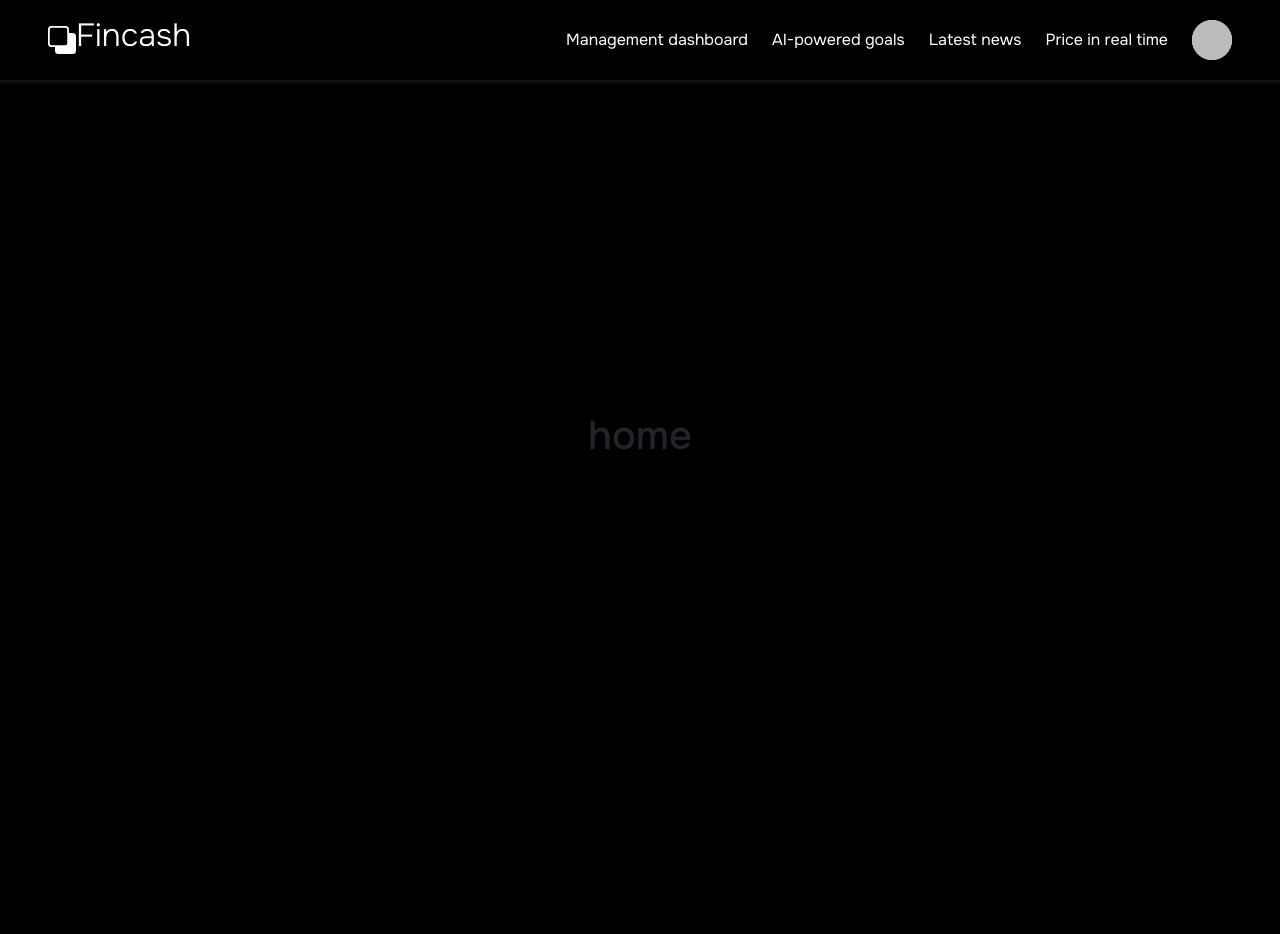
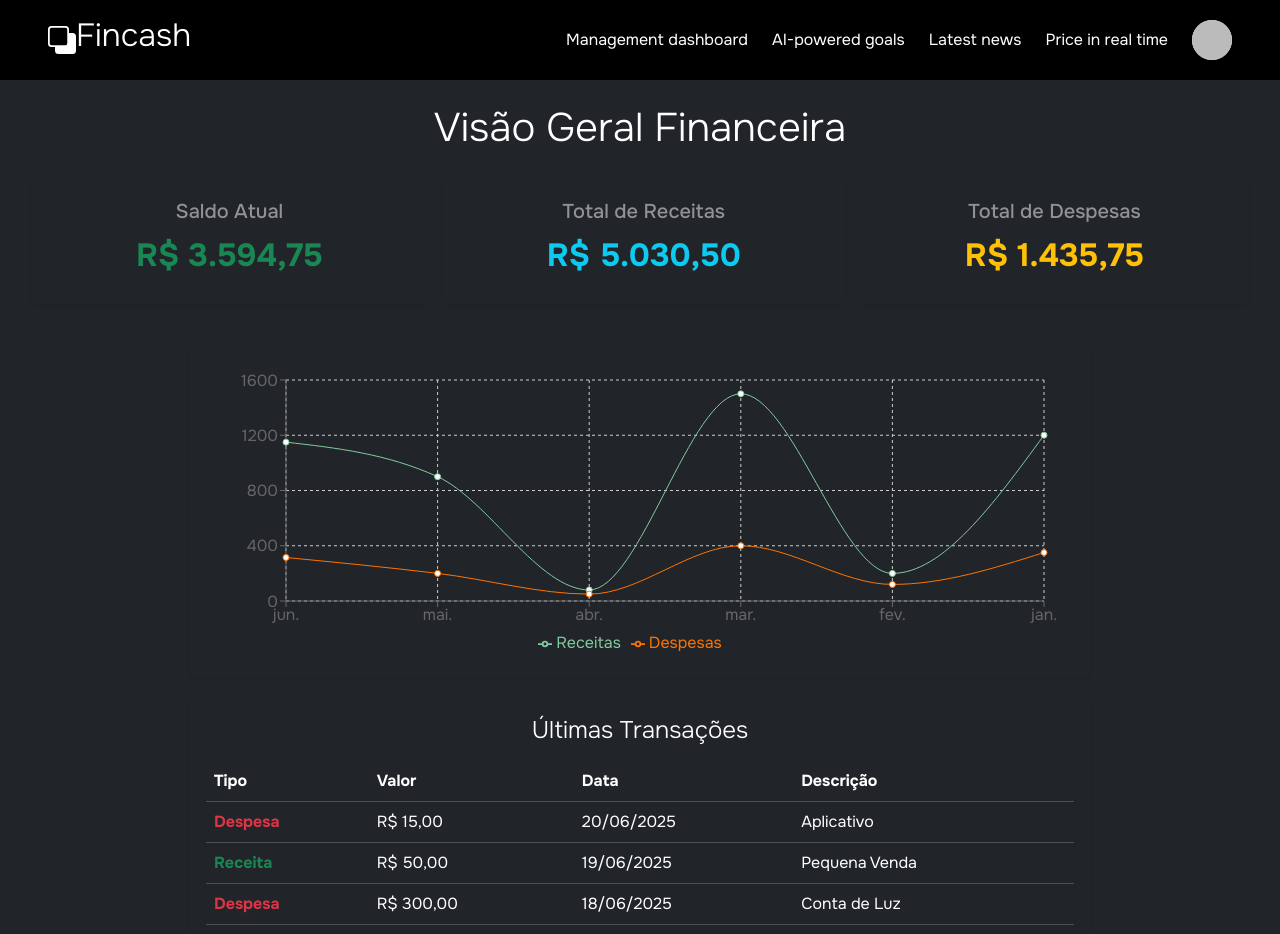
Before and after one commit to NEW-FINCASH/New-Fincash-Frontend, a React (Vite) app: page /home in a window 1280 px wide. Shown: the top 934 px of the page. Before the commit the page ends 800 px from the top, so only its background shows below. Built offline with nearby package versions, Linux system fonts and the light colour scheme; no server answers; sample sign-in values are in the browser's storage.

Commit message:
style: implement financial dashboard with current balance, transaction table, and chart visualization

```diff
--- /dev/null
+++ b/src/components/TransactionTable.tsx
@@ -0,0 +1,56 @@
+import React from 'react';
+
+interface Transaction {
+  id: number;
+  type: 'Receita' | 'Despesa';
+  value: number;
+  date: string;
+  description: string;
+}
+
+interface TransactionTableProps {
+  transactions: Transaction[];
+  title?: string;
+}
+
+function TransactionTable({ transactions, title }: TransactionTableProps) {
+  return (
+    <div className="bg-dark rounded text-white p-3 shadow-sm">
+      {title && <h2 className="text-white fw-light fs-4 mb-3 text-center">{title}</h2>}
+      <div className="table-responsive" style={{ maxHeight: '300px', overflowY: 'auto' }}> {/* Adicionei scroll na tabela se for muito grande */}
+        <table className="table table-dark table-hover mb-0"> {/* mb-0 para remover margem inferior extra */}
+          <thead>
+            <tr>
+              <th scope="col">Tipo</th>
+              <th scope="col">Valor</th>
+              <th scope="col">Data</th>
+              <th scope="col">Descrição</th>
+            </tr>
+          </thead>
+          <tbody>
+            {transactions.length === 0 ? (
+              <tr>
+                <td colSpan={4} className="text-center text-muted">Nenhuma transação encontrada.</td>
+              </tr>
+            ) : (
+              transactions.map((transaction) => (
+                <tr key={transaction.id}>
+                  <th scope="row" className={transaction.type === 'Receita' ? 'text-success' : 'text-danger'}>
+                    {transaction.type}
+                  </th>
+                  <td>
+                    R$ {transaction.value.toLocaleString('pt-BR', { minimumFractionDigits: 2, maximumFractionDigits: 2 })}
+                  </td>
+                  <td>{new Date(transaction.date).toLocaleDateString('pt-BR')}</td>
+                  <td>{transaction.description}</td>
+                </tr>
+              ))
+            )}
+          </tbody>
+        </table>
+      </div>
+    </div>
+  );
+}
+
+export default TransactionTable;
--- a/src/pages/Home.tsx
+++ b/src/pages/Home.tsx
@@ -1,7 +1,38 @@
+// src/pages/Home.tsx
 import { onAuthStateChanged, User } from "firebase/auth";
 import { auth } from "../services/firebase";
 import { useEffect, useState } from "react";
 import HeaderProfile from "../components/HeaderProfile";
+import MeuGrafico from "../components/MeuGrafico"; // Importe o gráfico
+import TransactionTable from "../components/TransactionTable"; // Importe a tabela
+import '../App.css'; // Seu CSS global para estilos da barra de rolagem e outros
+
+// Tipo para as transações (pode estar em um arquivo separado se desejar)
+interface Transaction {
+  id: number;
+  type: 'Receita' | 'Despesa';
+  value: number;
+  date: string;
+  description: string;
+}
+
+// Dados de transações simulados para o dashboard
+const dummyTransactions: Transaction[] = [
+  { id: 1, type: 'Receita', value: 1200.50, date: '2025-01-10', description: 'Salário de Janeiro' },
+  { id: 2, type: 'Despesa', value: 350.75, date: '2025-01-15', description: 'Aluguel' },
+  { id: 3, type: 'Receita', value: 200.00, date: '2025-02-01', description: 'Venda de Item' },
+  { id: 4, type: 'Despesa', value: 120.00, date: '2025-02-05', description: 'Supermercado' },
+  { id: 5, type: 'Receita', value: 1500.00, date: '2025-03-10', description: 'Salário de Março' },
+  { id: 6, type: 'Despesa', value: 400.00, date: '2025-03-20', description: 'Transporte' },
+  { id: 7, type: 'Receita', value: 80.00, date: '2025-04-03', description: 'Reembolso' },
+  { id: 8, type: 'Despesa', value: 50.00, date: '2025-04-10', description: 'Café' },
+  { id: 9, type: 'Receita', value: 900.00, date: '2025-05-01', description: 'Freelance' },
+  { id: 10, type: 'Despesa', value: 200.00, date: '2025-05-15', description: 'Lazer' },
+  { id: 11, type: 'Receita', value: 1100.00, date: '2025-06-10', description: 'Salário de Junho' },
+  { id: 12, type: 'Despesa', value: 300.00, date: '2025-06-18', description: 'Conta de Luz' },
+  { id: 13, type: 'Receita', value: 50.00, date: '2025-06-19', description: 'Pequena Venda' },
+  { id: 14, type: 'Despesa', value: 15.00, date: '2025-06-20', description: 'Aplicativo' },
+];
 
 export default function Home() {
   const [user, setUser] = useState<User | null>(null);
@@ -14,18 +45,95 @@ export default function Home() {
         window.location.href = "/login";
       }
     });
-
     return () => unsubscribe();
   }, []);
 
   if (!user) return null;
 
+  // --- Lógica de Dados para o Dashboard ---
+
+  // 1. Calcular Saldo Total
+  const currentBalance = dummyTransactions.reduce((total, transaction) => {
+    return transaction.type === 'Receita' ? total + transaction.value : total - transaction.value;
+  }, 0);
+
+  // 2. Preparar Dados para o Gráfico de Receitas e Despesas por Mês
+  const chartDataMap = new Map<string, { receitas: number, despesas: number }>();
+  dummyTransactions.forEach(transaction => {
+    const date = new Date(transaction.date);
+    const monthName = date.toLocaleString('pt-BR', { month: 'short' });
+
+    if (!chartDataMap.has(monthName)) {
+      chartDataMap.set(monthName, { receitas: 0, despesas: 0 });
+    }
+    const monthData = chartDataMap.get(monthName)!;
+    if (transaction.type === 'Receita') {
+      monthData.receitas += transaction.value;
+    } else {
+      monthData.despesas += transaction.value;
+    }
+  });
+
+  // Ordenar os meses para o gráfico (importante para gráficos de linha)
+  const monthOrder = ['jan', 'fev', 'mar', 'abr', 'mai', 'jun', 'jul', 'ago', 'set', 'out', 'nov', 'dez'];
+  const chartData = Array.from(chartDataMap)
+    .map(([name, values]) => ({ name, ...values }))
+    .sort((a, b) => {
+      const monthA = a.name.toLowerCase();
+      const monthB = b.name.toLowerCase();
+      return monthOrder.indexOf(monthA) - monthOrder.indexOf(monthB);
+    });
+
+  // 3. Obter as Últimas Transações (para a tabela)
+  const latestTransactions = dummyTransactions
+    .sort((a, b) => new Date(b.date).getTime() - new Date(a.date).getTime()) // Ordenar por data (mais recente primeiro)
+    .slice(0, 5); // Pegar as 5 últimas
+
+  // --- Estrutura JSX do Dashboard ---
   return (
     <>
-    <HeaderProfile />
-    <div className="d-flex justify-content-center align-items-center rounded vw-100" style={{ minHeight: "calc(100vh - 80px)" }}>
-      <h1>home</h1>
-    </div>
+      <HeaderProfile />
+      <div className="d-flex flex-column align-items-center vw-100 p-4" style={{ minHeight: "calc(100vh - 80px)", backgroundColor: '#212529' }}> {/* Fundo escuro para a página */}
+        <h1 className="text-white mb-4 fw-light">Visão Geral Financeira</h1>
+
+        {/* Linha 1: Saldo Atual e Cards de Resumo */}
+        <div className="d-flex justify-content-between w-100 mb-4 flex-wrap"> {/* flex-wrap para responsividade */}
+          {/* Card de Saldo Atual */}
+          <div className="bg-dark rounded p-4 shadow-sm text-center flex-grow-1 mx-2 mb-3" style={{ minWidth: '280px' }}>
+            <h5 className="text-white-50 mb-2">Saldo Atual</h5>
+            <p className={`fw-bold fs-2 m-0 ${currentBalance >= 0 ? 'text-success' : 'text-danger'}`}>
+              R$ {currentBalance.toLocaleString('pt-BR', { minimumFractionDigits: 2, maximumFractionDigits: 2 })}
+            </p>
+          </div>
+
+          {/* Card de Receita Total (exemplo) */}
+          <div className="bg-dark rounded p-4 shadow-sm text-center flex-grow-1 mx-2 mb-3" style={{ minWidth: '280px' }}>
+            <h5 className="text-white-50 mb-2">Total de Receitas</h5>
+            <p className="fw-bold fs-2 m-0 text-info">
+              R$ {dummyTransactions.filter(t => t.type === 'Receita').reduce((sum, t) => sum + t.value, 0).toLocaleString('pt-BR', { minimumFractionDigits: 2, maximumFractionDigits: 2 })}
+            </p>
+          </div>
+
+          {/* Card de Despesa Total (exemplo) */}
+          <div className="bg-dark rounded p-4 shadow-sm text-center flex-grow-1 mx-2 mb-3" style={{ minWidth: '280px' }}>
+            <h5 className="text-white-50 mb-2">Total de Despesas</h5>
+            <p className="fw-bold fs-2 m-0 text-warning">
+              R$ {dummyTransactions.filter(t => t.type === 'Despesa').reduce((sum, t) => sum + t.value, 0).toLocaleString('pt-BR', { minimumFractionDigits: 2, maximumFractionDigits: 2 })}
+            </p>
+          </div>
+        </div>
+
+        {/* Linha 2: Gráfico de Receitas e Despesas */}
+        <div className="bg-dark rounded p-3 mb-4 w-100 shadow-sm" style={{ maxWidth: '900px' }}> {/* Max-width para centrar */}
+          <MeuGrafico data={chartData} />
+        </div>
+
+        {/* Linha 3: Últimas Transações */}
+        <div className="w-100" style={{ maxWidth: '900px' }}> {/* Max-width para centrar */}
+          <TransactionTable transactions={latestTransactions} title="Últimas Transações" />
+        </div>
+
+      </div>
     </>
   );
 }
```
